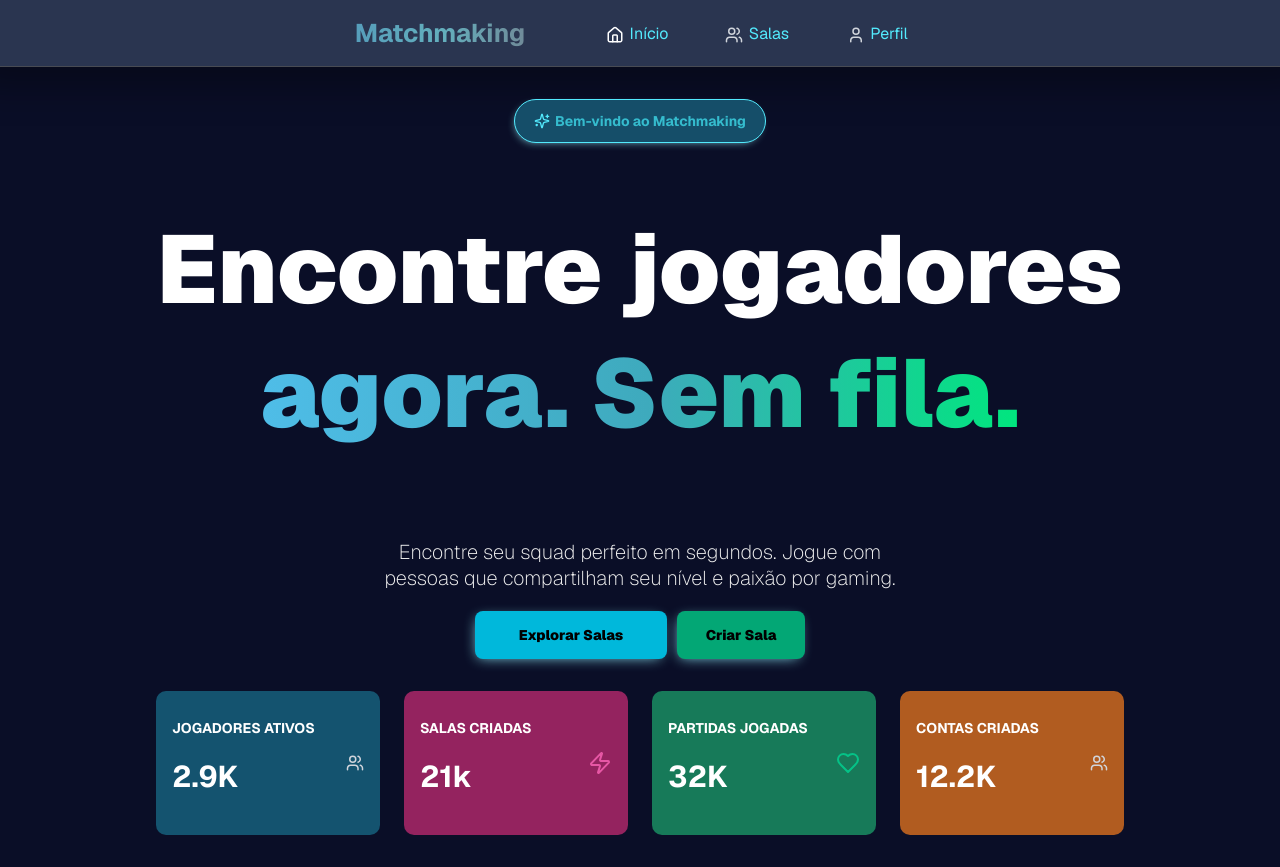
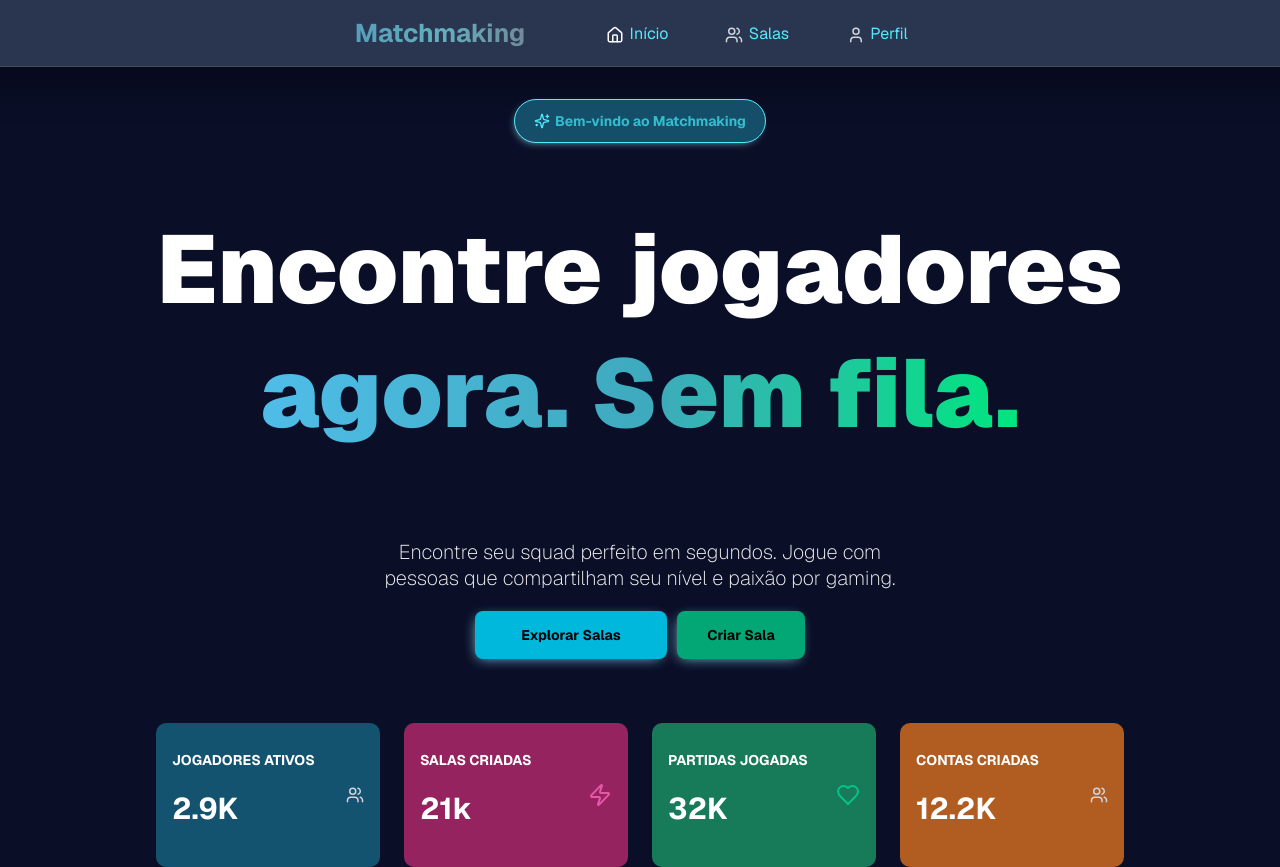
Before and after one commit to IsaqueeMartins/matchmaker, a Next.js app: page / in a window 1280 px wide. Before the commit the page ends 835 px from the top, so only its background shows below. Built offline with nearby package versions, Linux system fonts and the light colour scheme.

Commit message:
corrigindo medidas

```diff
--- a/pages/home/components/home-page-body/home-page-body-view.styled.ts
+++ b/pages/home/components/home-page-body/home-page-body-view.styled.ts
@@ -48,5 +48,5 @@ export const HeroButtons = styled.div`
 `;
 
 export const HeroCards = styled.div`
-  margin-top: 2rem;
+  margin-top: 4rem;
 `;
--- a/src/components/primary-button/primary-button-view.styled.ts
+++ b/src/components/primary-button/primary-button-view.styled.ts
@@ -22,5 +22,4 @@ export const Container = styled.div<IPrimaryButtonProps>`
 export const Label = styled.h1`
   font-family: var(--font-geist);
   font-size: 14px;
-  font-weight: 800;
 `;
```
